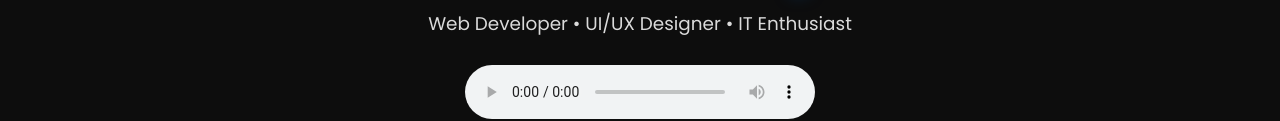
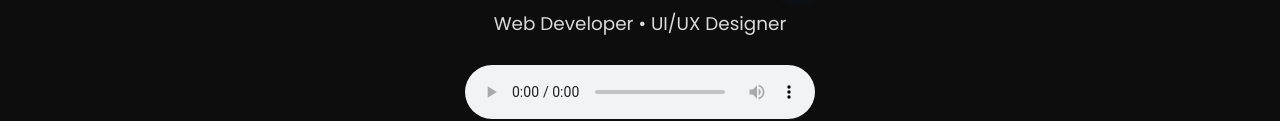
Before and after one commit to ridhhhhh/Portofolio, a plain HTML site: page index.html in a window 1280 px wide. Shown: the part 505-626 px from the top of the page. Drawn offline with nearby package versions, Linux system fonts and the light colour scheme.

Commit message:
Fix HTML encoding issues in index.html

```diff
--- a/index.html
+++ b/index.html
@@ -358,7 +358,7 @@ footer {
   <img src="Ridhan.JPEG" alt="Foto Profil" class="profile-photo" data-aos="zoom-in">
 
   <h2>Halo, Saya<br><span>Ridhan Hidayat</span></h2>
-  <div class="sub">Web Developer • UI/UX Designer • IT Enthusiast</div>
+  <div class="sub">Web Developer • UI/UX Designer</div>
 
   <div class="audio-wrap" data-aos="zoom-in">
     <audio controls>
```
